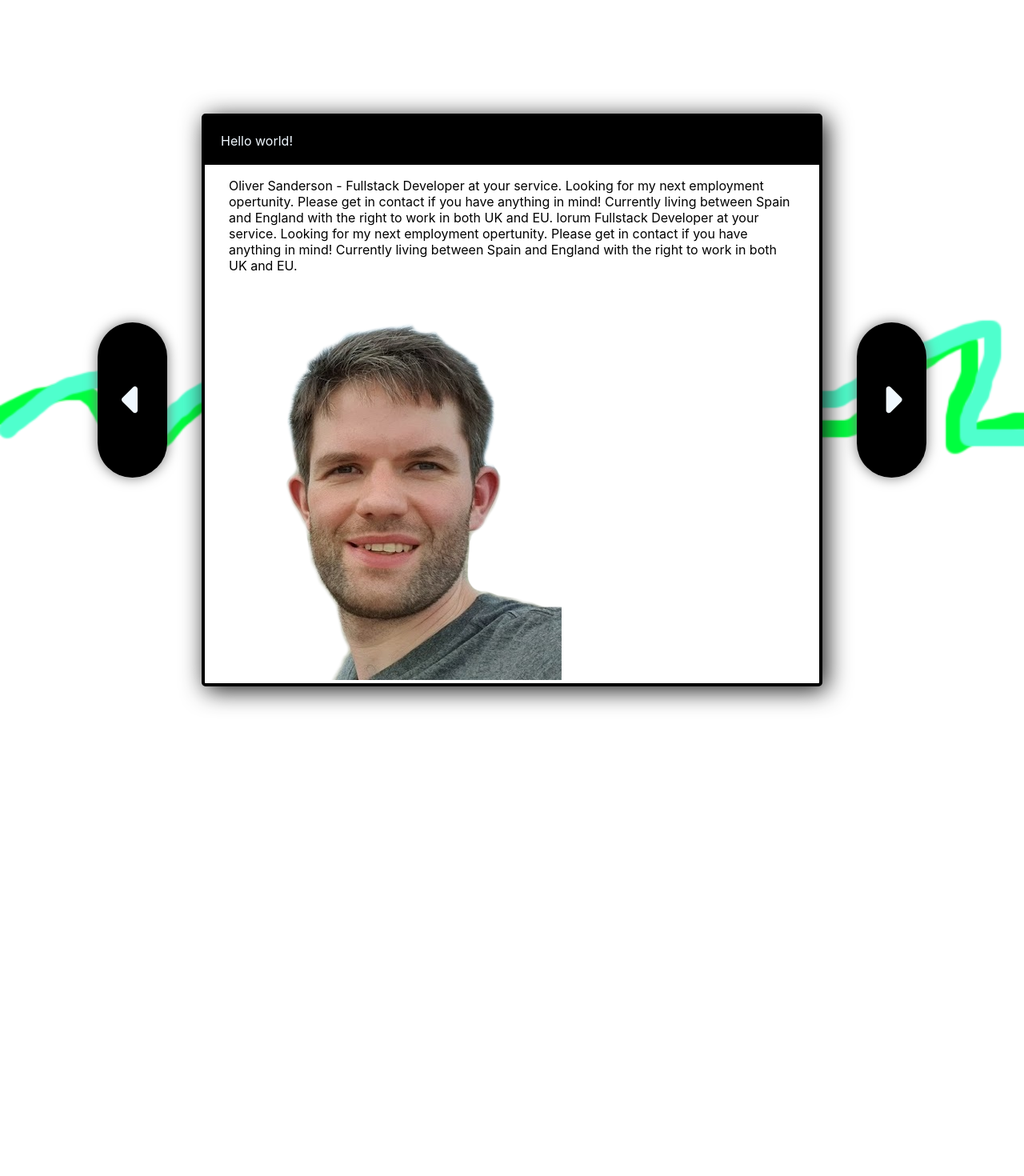
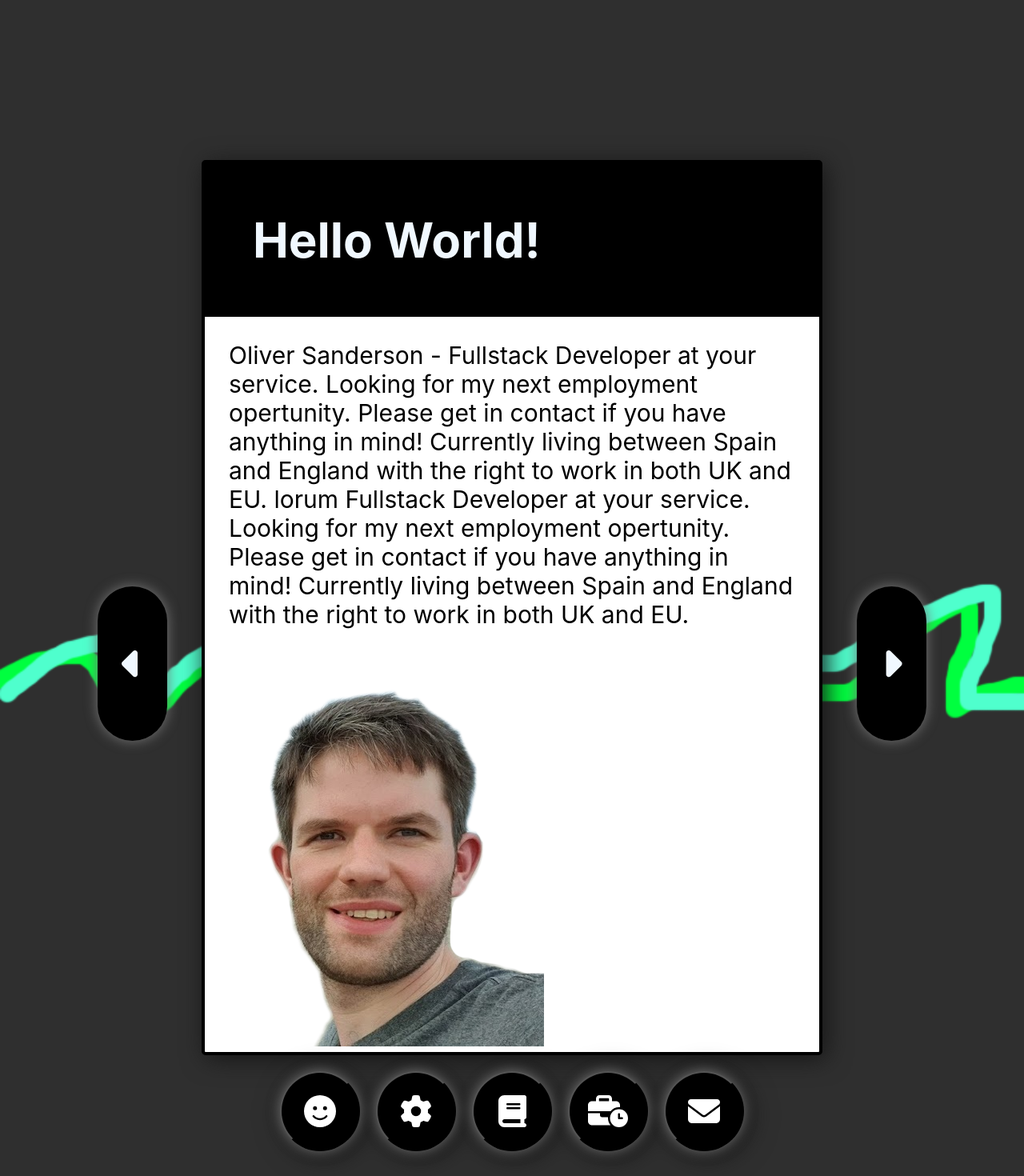
Before and after one commit to Oliver343/portfolio-site, a React (Create React App) app: page / in a window 1280 px wide. Shown: the top 1470 px of the page at 80% size. Before the commit the page ends 1000 px from the top, so only its background shows below. Built offline with nearby package versions, Linux system fonts and the light colour scheme.

Commit message:
All pages added and style changed

```diff
--- /dev/null
+++ b/src/components/Contact.js
@@ -0,0 +1,16 @@
+import './InfoBox.css';
+
+function Contact() {
+
+  return (
+    <div className="InfoBox">
+      <div className="InfoBox2">
+        <h1 className="ImgTest">Contact</h1>
+      </div>
+      <p className="infoText" >My contact details are ...</p>
+
+    </div>
+  );
+}
+
+export default Contact;
--- a/src/components/InfoBox.css
+++ b/src/components/InfoBox.css
@@ -6,13 +6,15 @@
   filter: drop-shadow(5px 5px 15px rgb(22, 22, 22));
   width: 60%;
   height: 100%;
-
+  font-size: 30px;
 }
 
 .InfoBox2 {
   background-color: rgb(0, 0, 0);
   color: aliceblue;
   padding: 20px;
+  padding-left: 60px;
+  font-size: 30px;
 }
 
 .infoText {
@@ -23,15 +25,15 @@
 
 @media (prefers-reduced-motion: no-preference) {
   .ImgTest {
-    animation: App-logo-spin infinite 20s linear;
+    animation: App-logo-spin 1 2s ease-out;
   }
 }
 
 @keyframes App-logo-spin {
   from {
-    transform: translateX(50px);
+    transform: translateX(-40px);
   }
   to {
-    transform: translateX(-50px);
+    transform: translateX(0px);
   }
 }
--- a/src/components/InfoBox.js
+++ b/src/components/InfoBox.js
@@ -5,7 +5,9 @@ function InfoBox() {
 
   return (
     <div className="InfoBox">
-      <div className="InfoBox2">Hello world!</div>
+      <div className="InfoBox2">
+        <h1 className="ImgTest">Hello World!</h1>
+      </div>
       <p className="infoText" >Oliver Sanderson - Fullstack Developer at your service. Looking for my next employment opertunity. Please get in contact if you have anything in mind!
         Currently living between Spain and England with the right to work in both UK and EU.
         lorum
@@ -13,7 +15,7 @@ function InfoBox() {
         Currently living between Spain and England with the right to work in both UK and EU.
 
       </p>
-      <img className="ImgTest" src={face}></img>
+      <img src={face}></img>
     </div>
   );
 }
--- a/src/components/MyStack.js
+++ b/src/components/MyStack.js
@@ -4,8 +4,10 @@ function MyStack() {
 
   return (
     <div className="InfoBox">
-      <div className="InfoBox2">My Stack</div>
-      <p>My Stack is ...</p>
+      <div className="InfoBox2">
+        <h1 className="ImgTest">My Stack</h1>
+      </div>
+      <p className="infoText" >My Stack is ...</p>
 
     </div>
   );
--- /dev/null
+++ b/src/components/Projects.js
@@ -0,0 +1,16 @@
+import './InfoBox.css';
+
+function Projects() {
+
+  return (
+    <div className="InfoBox">
+      <div className="InfoBox2">
+        <h1 className="ImgTest">Projects</h1>
+      </div>
+      <p className="infoText" >My projects are ...</p>
+
+    </div>
+  );
+}
+
+export default Projects;
--- /dev/null
+++ b/src/components/Timeline.js
@@ -0,0 +1,16 @@
+import './InfoBox.css';
+
+function Timeline() {
+
+  return (
+    <div className="InfoBox">
+      <div className="InfoBox2">
+        <h1 className="ImgTest">Timeline</h1>
+      </div>
+      <p className="infoText" >My timeline is ...</p>
+
+    </div>
+  );
+}
+
+export default Timeline;
--- a/src/pages/Base.css
+++ b/src/pages/Base.css
@@ -1,26 +1,6 @@
+
 .Base {
-  background-color:rgb(255, 255, 255);
-  min-height: 100vh;
-  display: flex;
-  flex-direction: column;
-  align-items: center;
-  justify-content: center;
-  font-size: calc(10px + 2vmin);
-  color: white;
-}
-
-.Stack {
-  background-color: #54b935;
-  min-height: 100vh;
-  display: flex;
-  flex-direction: column;
-  align-items: center;
-  justify-content: center;
-  font-size: calc(10px + 2vmin);
-  color: white;
-}
-
-.InnerBase {
+  background-color: rgb(47, 47, 47);
   min-height: 100vh;
   width: 100%;
   display: flex;
@@ -32,6 +12,40 @@
   background-size: 100% auto;
   background-position: center center;
   background-repeat: no-repeat;
+  transition:background-image 1s;
+}
+
+.BaseInner {
+  width: 100%;
+  display: flex;
+  flex-direction:column;
+  justify-content: center;
+  align-items:center;
+  padding-top: 100px;
+  padding-bottom: 100px;
+}
+
+.buttonsBelow {
+  border-radius: 5px;
+  color: black;
+  filter: drop-shadow(5px 5px 15px rgb(22, 22, 22));
+  padding: 5px;
+  margin: 5px
+}
+
+.bottomButton {
+  border-radius: 50%;
+  height: 100px;
+  width: 100px;
+  margin: 10px;
+  font-size: 20px;
+  color: white;
+  background-color: black;
+  filter: drop-shadow(0px 0px 8px rgb(118, 118, 118));
+}
+
+.bottomButton:hover{
+  filter: drop-shadow(0px 0px 13px rgb(156, 156, 156));
 }
 
 .sideButton {
--- a/src/pages/Base.js
+++ b/src/pages/Base.js
@@ -1,33 +1,46 @@
 import InfoBox from '../components/InfoBox';
 import MyStack from '../components/MyStack';
+import Projects from '../components/Projects';
+import Timeline from '../components/Timeline';
+import Contact from '../components/Contact';
 import './Base.css';
 import frame from '../img/frame.png'
 import frameStack from '../img/stackFrame.png'
+import { useState } from 'react';
 import { FontAwesomeIcon } from '@fortawesome/react-fontawesome'
 import { faCaretRight } from '@fortawesome/free-solid-svg-icons'
 import { faCaretLeft } from '@fortawesome/free-solid-svg-icons'
-import { useState } from 'react';
+import { faEnvelope } from '@fortawesome/free-solid-svg-icons'
+import { faFaceSmile } from '@fortawesome/free-solid-svg-icons'
+import { faGear } from '@fortawesome/free-solid-svg-icons'
+import { faBook } from '@fortawesome/free-solid-svg-icons'
+import { faBusinessTime } from '@fortawesome/free-solid-svg-icons'
+
 
 
 function Base() {
 
   const [selected, setSelected] = useState(0)
+  console.log(selected)
 
   return (
-    // <div className={selected === 0 ? "Base" : null + selected === 1 ? "Stack" : null} >
-    //   <div className="InnerBase" style={{ backgroundImage: `url(${selected === 0 ? frame : null + selected === 1 ? frameStack : null})`}}>
-    //     <button className="sideButton leftButton" onClick={() => setSelected(0)}><FontAwesomeIcon icon={faCaretLeft}  size="4x" /></button>
-    //     {selected === 0 ? <InfoBox /> : null}
-    //     {selected === 1 ? <MyStack /> : null}
-    //     <button className="sideButton rightButton" onClick={() => setSelected(1)}><FontAwesomeIcon icon={faCaretRight} size="4x" /></button>
-    //   </div>
-    // </div>
-
-    <div className="InnerBase" style={{ backgroundImage: `url(${selected === 0 ? frame : null + selected === 1 ? frameStack : null})`}}>
-      <button className="sideButton leftButton" onClick={() => setSelected(0)}><FontAwesomeIcon icon={faCaretLeft}  size="4x" /></button>
-      {selected === 0 ? <InfoBox /> : null}
-      {selected === 1 ? <MyStack /> : null}
-      <button className="sideButton rightButton" onClick={() => setSelected(1)}><FontAwesomeIcon icon={faCaretRight} size="4x" /></button>
+    <div className="Base" style={{ backgroundImage: `url(${selected === 0 ? frame : null + selected === 1 ? frameStack : null})`}}>
+      <button className="sideButton leftButton" onClick={() => setSelected(selected <= 0 ? 4 : selected - 1)}><FontAwesomeIcon icon={faCaretLeft}  size="4x" /></button>
+      <div className="BaseInner">
+        {selected === 0 ? <InfoBox /> : null}
+        {selected === 1 ? <MyStack /> : null}
+        {selected === 2 ? <Projects /> : null}
+        {selected === 3 ? <Timeline /> : null}
+        {selected === 4 ? <Contact /> : null}
+        <div className="buttonsBelow">
+          <button className="bottomButton" onClick={() => setSelected(0)}><FontAwesomeIcon icon={faFaceSmile} size="2x" /></button>
+          <button className="bottomButton" onClick={() => setSelected(1)}><FontAwesomeIcon icon={faGear} size="2x" /></button>
+          <button className="bottomButton" onClick={() => setSelected(2)}><FontAwesomeIcon icon={faBook} size="2x" /></button>
+          <button className="bottomButton" onClick={() => setSelected(3)}><FontAwesomeIcon icon={faBusinessTime} size="2x" /></button>
+          <button className="bottomButton" onClick={() => setSelected(4)}><FontAwesomeIcon icon={faEnvelope} size="2x" /></button>
+        </div>
+      </div>
+      <button className="sideButton rightButton" onClick={() => setSelected(selected >= 4 ? 0 : selected + 1)}><FontAwesomeIcon icon={faCaretRight} size="4x" /></button>
     </div>
   );
 }
```
Also changed, not shown: src/img/stackFrame - Copy.png (added), src/index.css (line endings or trailing spaces), 1 other file (tests, documents, lock files or other folders).
